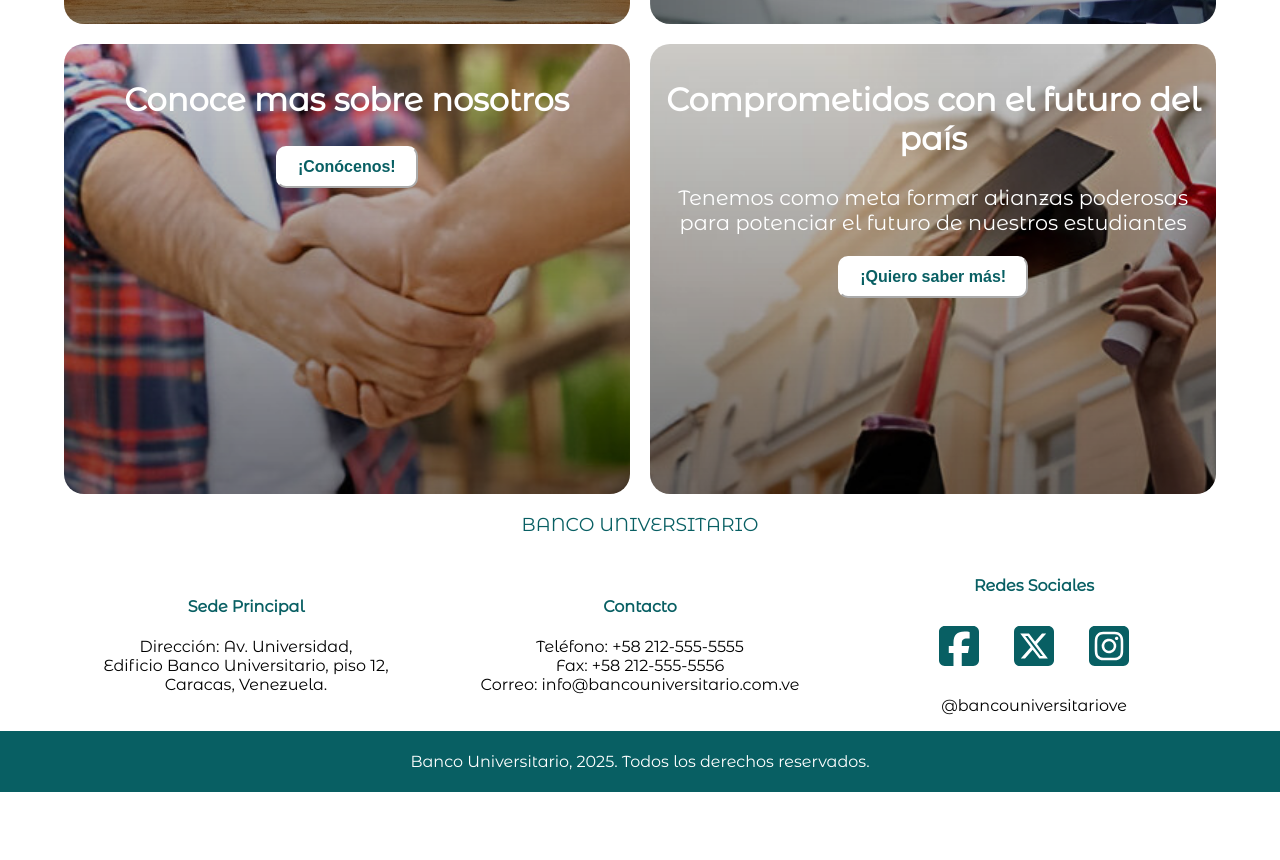
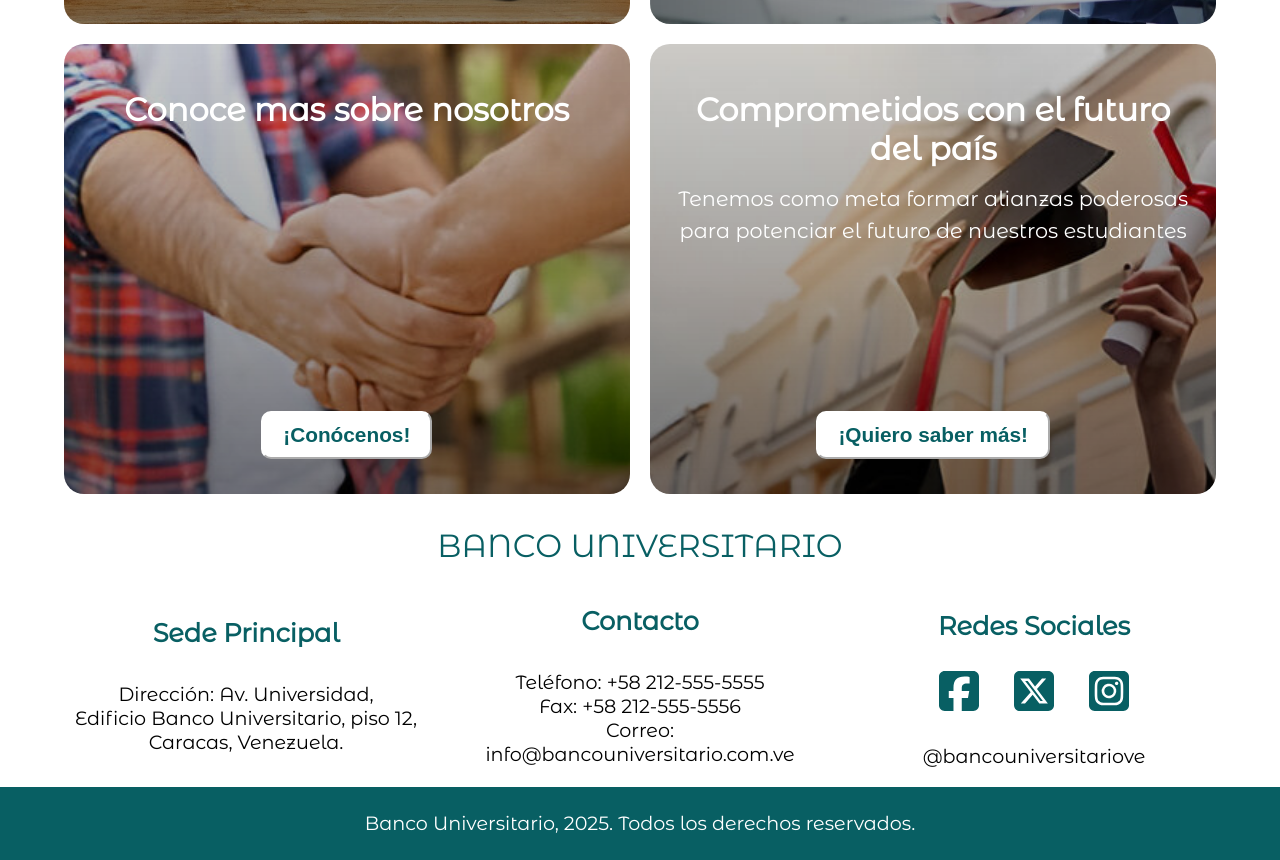
Before and after one commit to vivichuello/banco-universitario, a plain HTML site: page src/pages/sitio_web_institucional.html in a window 1280 px wide. Shown: the part 1318-2178 px from the top of the page. Before the commit the page ends 2110 px from the top, so only its background shows below. Drawn offline with Linux system fonts and the light colour scheme.

Commit message:
Mejora de la estructura de las tarjetas informativas

```diff
--- a/src/pages/encabezado.css
+++ b/src/pages/encabezado.css
@@ -173,12 +173,3 @@ body{
         padding: 0.5rem 1rem;
     }
 }
-@media (max-width: 600px) {
-    .nav-lista {
-        transform: translate(-100%); /* Oculta el menú por defecto */
-    }
-
-    .nav-contenedor:has(.nav-checkbox-entrada:checked) .nav-lista {
-        transform: translate(0); /* Despliega el menú solo si el checkbox está marcado */
-    }
-}
--- a/src/pages/footer.css
+++ b/src/pages/footer.css
@@ -1,9 +1,31 @@
 /*Diseño del pie de página*/
 
+.color-fuente {
+    color: rgb(8,95,99);
+}
+
+.grosor-fuente {
+    font-weight: lighter;
+    color: rgb(8,95,99);
+}
 footer {
     text-align: center;
 }
+footer h3 {
+    font-size: 2rem;
+    margin-bottom: 5px;
 
+}
+
+footer h4 {
+    font-size: 1.6rem;
+
+}
+
+footer p {
+    font-size: 1.2rem;
+
+}
 footer #ultimo {
     background-color: rgb(8, 95, 99);
     color: white;
@@ -12,8 +34,13 @@ footer #ultimo {
 }
 
 footer .redes-sociales {
+    h4 {padding-top: 30px;
+        margin-top: 10px;
+        margin-bottom: 20px;}
+}
 
-}
+
+
 
 footer .iconos {
 
--- a/src/pages/footer.html
+++ b/src/pages/footer.html
@@ -1,5 +1,5 @@
 <footer>
-    <h3 style="display: flex; justify-content: center; align-items: center;font-weight: lighter;color: rgb(8,95,99);">BANCO UNIVERSITARIO</h3>
+    <h3 class="grosor-fuente">BANCO UNIVERSITARIO</h3>
     <div class="contenedor-pie">
         <div>
             <h4 class="color-fuente">Sede Principal</h4>
@@ -11,7 +11,7 @@
         </div>
 
         <div>
-            <h4 style="font-weight: bolder; color: rgb(8,95,99);">Contacto</h4>
+            <h4 class="color-fuente">Contacto</h4>
             <p>
                 Teléfono: +58 212-555-5555 <br>
                 Fax: +58 212-555-5556 <br>
--- a/src/pages/sitio_web_institucional.css
+++ b/src/pages/sitio_web_institucional.css
@@ -9,14 +9,7 @@
     src: url('../assets/Montserrat Alternates Regular.ttf') format('truetype');
 }
 
-.color-fuente {
-    color: rgb(8,95,99);
-}
 
-.grosor-fuente {
-    font-weight: lighter;
-    color: rgb(8,95,99);
-}
 
 body {
     margin: 0;
@@ -176,7 +169,7 @@ body {
     h2 { font-size: 2em; }
     h3 { font-size: 1.3em; }
     h4 { font-size: 1.2em; }
-    p { font-size: 1.3em; }
+    p { font-size: 1.3em;}
 }
 
 #tarjetas-informativas .contenedor {
@@ -191,27 +184,50 @@ body {
 
 #tarjetas-informativas .tarjeta {
     flex: 0 1 clamp(300px, 50%, 600px); /* Ancho dinámico con límites */
-    padding: 10px;
+    padding: 20px;
     background-size: cover;
     background-position: center;
     border-radius: 20px;
     height: 450px; /* Altura fija */
     box-sizing: border-box;
+
+
+    display: flex;
+    flex-direction: column;
+    justify-content: space-evenly;
+    align-items: center;
+    text-align: center;
 }
-
+#tarjetas-informativas .tarjeta p{
+    line-height: 1.5;
+    font-weight: 550;
+}
 #tarjetas-informativas .tarjeta button {
-    font-size: 1em; /* Exclusivo para tarjetas */
+    font-size: 1.3em; /* Exclusivo para tarjetas */
     font-weight: bold;
     padding: 10px 20px;
     border-radius: 10px;
     color: rgb(8,95,99);
     background-color: rgb(255, 255, 255);
     border-color: rgb(255, 255, 255);
+    cursor: pointer;
+    margin-top: auto;
+    margin-bottom: 15px;
+
 }
 
 #tarjetas-informativas .tarjeta button:hover {
-    background-color: rgb(228, 228, 228); /* Solo afecta los botones de las tarjetas */
+    background-color: rgb(230, 230, 230); /* Color más oscuro para el hover */
+    filter: brightness(0.9); /* Ajusta el brillo */
+    transition: background-color 0.3s ease; /* Animación suave */
 }
+
+#tarjetas-informativas .tarjeta button:active {
+    background-color: rgb(150, 150, 150); /* Color aún más oscuro para el clic */
+    filter: brightness(0.8); /* Reduce el brillo ligeramente */
+}
+
+
 
 
 /* Estilos específicos para tarjetas individuales */
@@ -242,10 +258,27 @@ body {
 .tarjeta:nth-child(4) {
     background-image: linear-gradient(
         0deg,
-        rgba(0,0,0,0.5),
-        rgba(0,0,0,0.2)
+        rgba(0, 0, 0, 0.5),
+        rgba(0, 0, 0, 0.2)
     ), url('../assets/graduacion.jpeg');
+    background-size: cover;
+    background-position: center;
+
+    h2 {
+        margin-bottom: 10px;
+    }
+
+    p {
+        margin-top: 5px;
+        margin-bottom: 15px; /* Espaciado adicional debajo del párrafo */
+    }
+
+    button {
+        margin-top: auto; /* Mantiene el botón al final */
+        margin-bottom: 15px; /* Espacio adicional debajo del botón */
+    }
 }
+
 
 /*ESTILOS PARA PANTALLAS MAS GRANDES*/
 
--- a/src/pages/sitio_web_institucional.html
+++ b/src/pages/sitio_web_institucional.html
@@ -150,15 +150,6 @@
                 });
         </script>
 
-   <script>
-    window.addEventListener('resize', () => {
-        const checkbox = document.getElementById('menu-entrada');
-        // Verifica si estás entrando al tamaño móvil
-        if (window.innerWidth <= 600) {
-            checkbox.checked = false; // Restablece el estado del checkbox
-        }
-    });
-</script>
 
 </body>
 
```
Also changed, not shown: src/pages/encabezado.html (+0 -1 lines).
